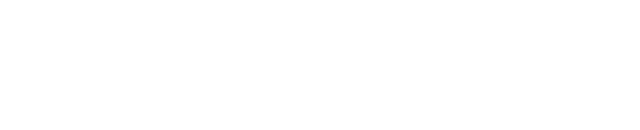
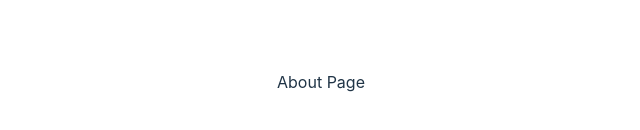
Before and after one commit to mde-hf/pokemon, a React (Vite) app: page /about in a window 1280 px wide. Before the commit this address had no page. Shown: the part 318-448 px from the top of the page, without its empty margins (319-959 px from the left). Built offline with nearby package versions, Linux system fonts and the light colour scheme.

Commit message:
added About Page

```diff
--- a/src/App.jsx
+++ b/src/App.jsx
@@ -2,6 +2,7 @@ import './App.css';
 import React from 'react';
 import HomePage from './pages/HomePage';
 import BattlePage from './pages/BattlePage';
+import About from './pages/About';
 import { Route, Routes } from 'react-router-dom';
 
 function App() {
@@ -10,6 +11,7 @@ function App() {
     <Routes>
       <Route path="/" element={<HomePage />} />
       <Route path="/battle" element={<BattlePage />} />
+      <Route path="/about" element={<About />} />
     </Routes>
 
   );
--- /dev/null
+++ b/src/pages/About.jsx
@@ -0,0 +1,9 @@
+import React from "react";
+
+function About() {
+    return (
+        <div> About Page</div>
+    )
+}
+
+export default About;
--- a/src/pages/HomePage.jsx
+++ b/src/pages/HomePage.jsx
@@ -61,6 +61,7 @@ function HomePage() {
                 <div className="space-x-4">
                     <Link to="/" className="hover:underline">Home</Link>
                     <Link to="/battle" className="hover:underline">Battle</Link>
+                    <Link to="/about" className="hover:underline">About</Link>
                 </div>
             </div>
 
```
